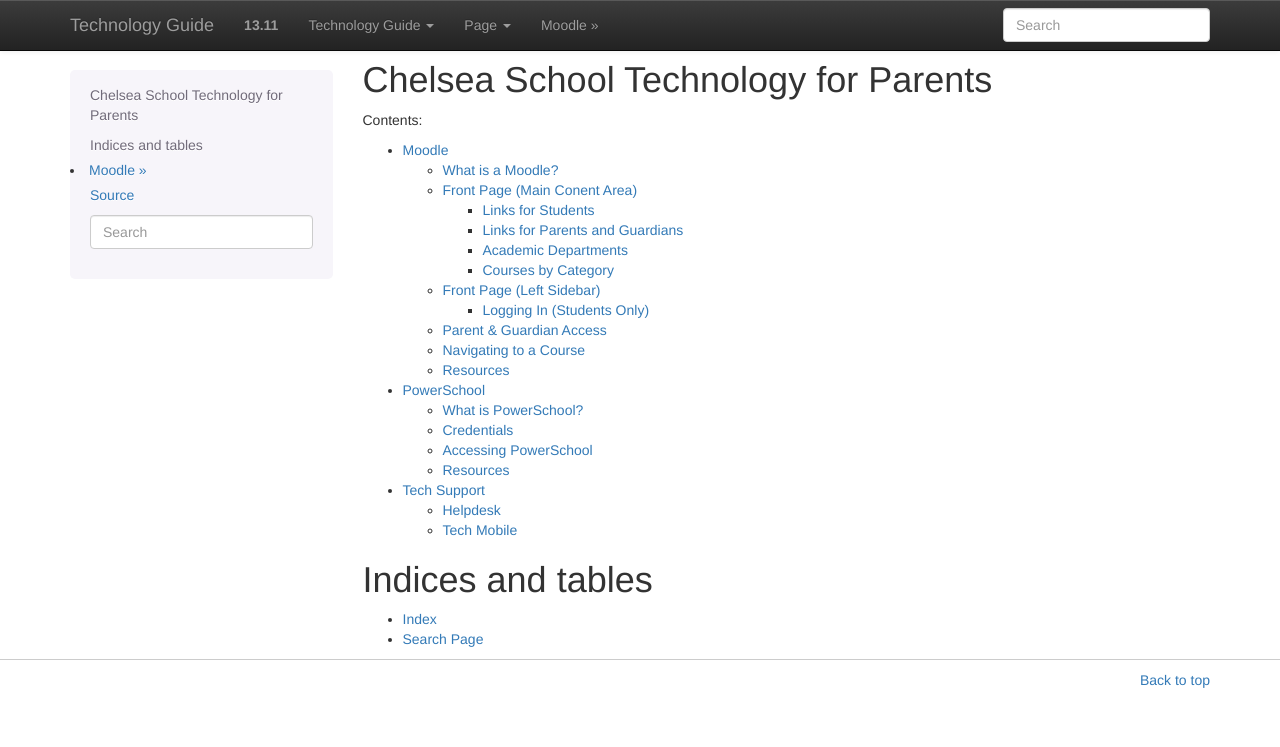
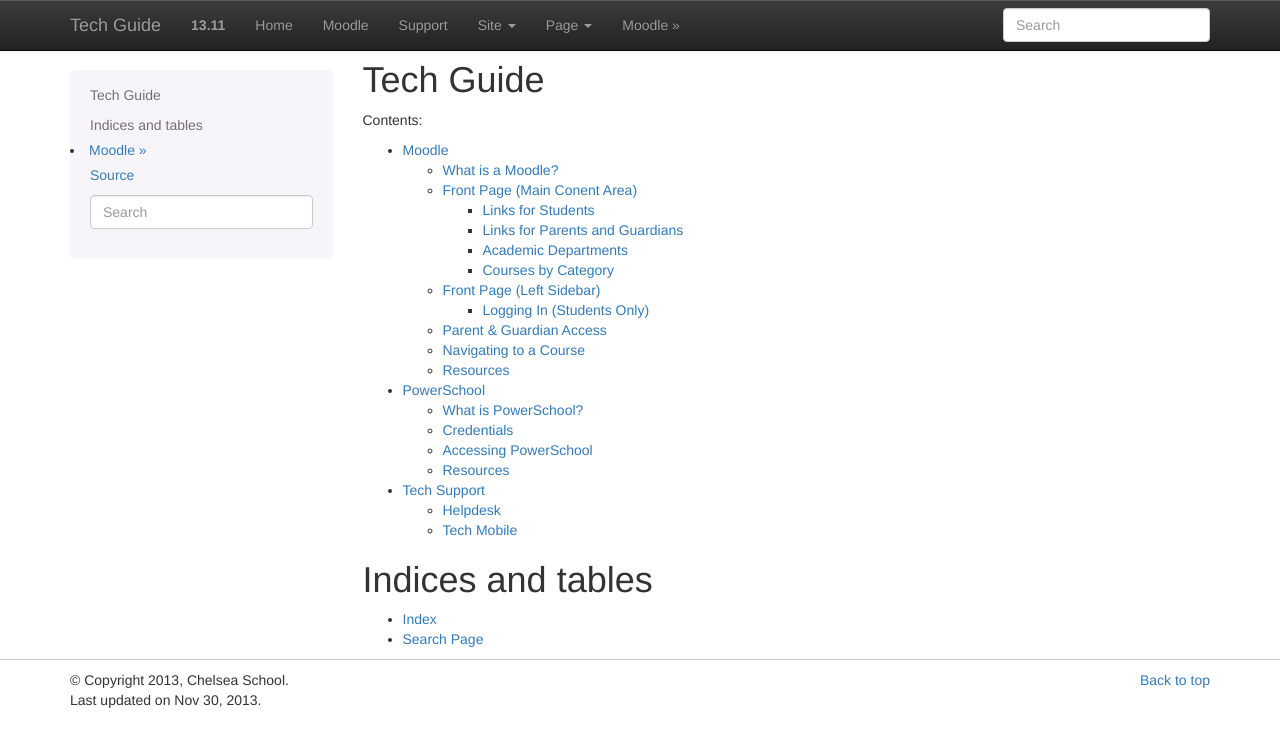
Before and after one commit to ghoulmann/tech-guide-for-families, a Sphinx documentation site: the page built from source/Index.rst, in a window 1280 px wide. Shown: the top 747 px of the page. Built offline with Sphinx 7.4.7, drawn with Linux system fonts in a browser that asks for light colours.

Commit message:
ps image added

```diff
--- a/source/Index.rst
+++ b/source/Index.rst
@@ -3,8 +3,8 @@
    You can adapt this file completely to your liking, but it should at least
    contain the root `toctree` directive.
 
-Chelsea School Technology for Parents
-=====================================
+Tech Guide
+==========
 
 Contents:
 
--- a/source/conf.py
+++ b/source/conf.py
@@ -13,6 +13,7 @@
 
 import sys, os
 import sphinx_bootstrap_theme
+
 # If extensions (or modules to document with autodoc) are in another directory,
 # add these directories to sys.path here. If the directory is relative to the
 # documentation root, use os.path.abspath to make it absolute, like shown here.
@@ -40,8 +41,8 @@
 master_doc = 'Index'
 
 # General information about the project.
-project = u'Parent and Guardian Guide to Chelsea School Technology'
-copyright = u'2013, Rik Goldman'
+project = u'Tech Guide'
+copyright = u'2013, Chelsea School'
 
 # The version info for the project you're documenting, acts as replacement for
 # |version| and |release|, also used in various other places throughout the
@@ -50,7 +51,7 @@
 # The short X.Y version.
 version = '13.11'
 # The full version, including alpha/beta/rc tags.
-release = '13.11'
+release = '13.11 Alpha'
 
 # The language for content autogenerated by Sphinx. Refer to documentation
 # for a list of supported languages.
@@ -93,15 +94,16 @@
 # a list of builtin themes.
 html_theme = 'bootstrap'
 html_theme_path = sphinx_bootstrap_theme.get_html_theme_path()
+
 # Theme options are theme-specific and customize the look and feel of a theme
 # further.  For a list of options available for each theme, see the
 # documentation.
 html_theme_options = {
     # Navigation bar title. (Default: ``project`` value)
-    'navbar_title': "Technology Guide",
+    'navbar_title': "Tech Guide",
 
     # Tab name for entire site. (Default: "Site")
-    'navbar_site_name': "Technology Guide",
+    'navbar_site_name': "Site",
 
     # A list of tuples containing pages or urls to link to.
     # Valid tuples should be in the following forms:
@@ -110,10 +112,12 @@
     #    (name, "http://example.com", True) # arbitrary absolute url
     # Note the "1" or "True" value above as the third argument to indicate
     # an arbitrary url.
-    #'navbar_links': [
+    'navbar_links': [
     #    ("Examples", "examples"),
-    #    ("Link", "http://example.com", True),
-    #],
+        ("Home", "http://chelseaschool.edu", True),
+        ("Moodle", "http://chelseapride.org", True),
+        ("Support", "http://chelseapride.org/helpdesk", True),
+    ],
 
     # Render the next and previous page links in navbar. (Default: true)
     'navbar_sidebarrel': True,
@@ -123,7 +127,7 @@
 
     # Global TOC depth for "site" navbar tab. (Default: 1)
     # Switching to -1 shows all levels.
-    'globaltoc_depth': 4,
+    'globaltoc_depth': -1,
 
     # Include hidden TOCs in Site navbar?
     #
@@ -164,7 +168,7 @@
 
 # The name for this set of Sphinx documents.  If None, it defaults to
 # "<project> v<release> documentation".
-#html_title = None
+html_title = "Tech Guide"
 
 # A shorter title for the navigation bar.  Default is the same as html_title.
 #html_short_title = None
@@ -185,7 +189,7 @@
 
 # If not '', a 'Last updated on:' timestamp is inserted at every page bottom,
 # using the given strftime format.
-#html_last_updated_fmt = '%b %d, %Y'
+html_last_updated_fmt = '%b %d, %Y'
 
 # If true, SmartyPants will be used to convert quotes and dashes to
 # typographically correct entities.
@@ -214,7 +218,7 @@
 html_show_sphinx = False
 
 # If true, "(C) Copyright ..." is shown in the HTML footer. Default is True.
-html_show_copyright = False
+html_show_copyright = True
 
 # If true, an OpenSearch description file will be output, and all pages will
 # contain a <link> tag referring to it.  The value of this option must be the
@@ -244,7 +248,7 @@
 # Grouping the document tree into LaTeX files. List of tuples
 # (source start file, target name, title, author, documentclass [howto/manual]).
 latex_documents = [
-  ('Index', 'ParentsGuidetoChelseaSchoolTechnology.tex', u'Parent and Guardian Guide to Chelsea School Technology',
+  ('Index', 'ParentsGuidetoChelseaSchoolTechnology.tex', u'Tech Guide',
    u'Rik Goldman', 'manual'),
 ]
 
@@ -274,7 +278,7 @@
 # One entry per manual page. List of tuples
 # (source start file, name, description, authors, manual section).
 man_pages = [
-    ('Index', 'parentsguidetochelseaschooltechnology', u'Parent and Guardian Guide to Chelsea School Technology',
+    ('Index', 'parentsguidetochelseaschooltechnology', u'Tech Guide',
      [u'Rik Goldman'], 1)
 ]
 
@@ -288,8 +292,8 @@
 # (source start file, target name, title, author,
 #  dir menu entry, description, category)
 texinfo_documents = [
-  ('Index', 'ParentsGuidetoChelseaSchoolTechnology', u'Parent and Guardian Guide to Chelsea School Technology',
-   u'Rik Goldman', 'ParentsGuidetoChelseaSchoolTechnology', 'One line description of project.',
+  ('Index', 'ParentsGuidetoChelseaSchoolTechnology', u'Tech Guide',
+   u'Rik Goldman', 'ParentsGuidetoChelseaSchoolTechnology', 'Tech Guide for the Chelsea Community.',
    'Miscellaneous'),
 ]
 
--- a/source/powerschool.rst
+++ b/source/powerschool.rst
@@ -25,6 +25,10 @@
 
 You will prompted to enter credentials for PowerSchool. Enter the correct credentials, being mindful of capitalization, and click the "Sign In" button. (From this page, you may also follow links to recover a lost username or password.)
 
+.. image:: pslogin.png
+   :scale: 100
+   :align: center
+
 If you have trouble accessing PowerSchool_ the first time, please contact helpdesk_ via the Web. Please include the following information: your name, the student's name, and a description of the problem your having in as much detail as you can provide.
 
 Resources
```
Also changed, not shown: source/images/pslogin.png (added), source/pslogin.png (added), 1 other file.
